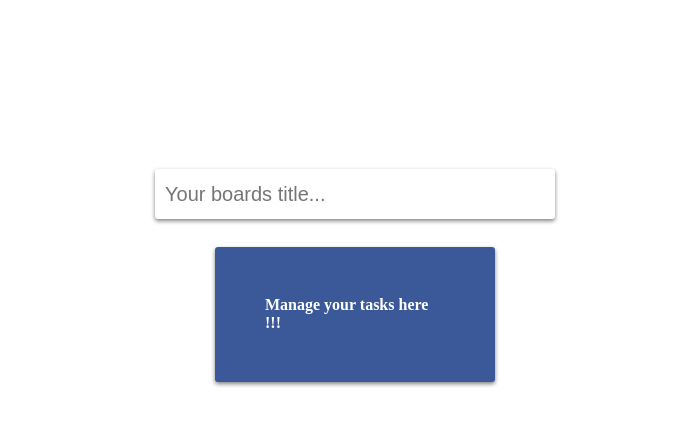
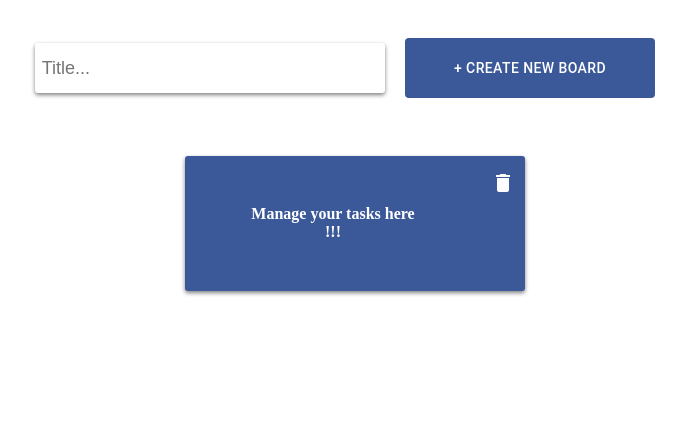
Before and after one commit to ryuk156/KanBan_board_2.0, a React (Create React App) app in the folder kanban_board/: page / in a window 1280 px wide. Shown: the top 426 px of the page, without its empty margins (285-971 px from the left). Built offline with nearby package versions, Linux system fonts and the light colour scheme.

Commit message:
added delete functionality and some bug fix,styling

```diff
--- a/kanban_board/src/action/boardAction.js
+++ b/kanban_board/src/action/boardAction.js
@@ -14,3 +14,10 @@ export const addBoard = (title) => {
     payload: { title, id },
   };
 };
+
+export const deleteBoard = (bid) => {
+  return {
+    type: CONSTANTS.DELETE_BOARD,
+    payload: { bid },
+  };
+};
--- a/kanban_board/src/action/index.js
+++ b/kanban_board/src/action/index.js
@@ -11,4 +11,5 @@ export const CONSTANTS = {
   DELETE_LIST: "DELETE_LIST",
   ADD_BOARD: "ADD_BOARD",
   SET_ACTIVE_BOARD: "SET_ACTIVE_BOARD",
+  DELETE_BOARD: "DELETE_BOARD",
 };
--- a/kanban_board/src/components/BoardThumbnail.js
+++ b/kanban_board/src/components/BoardThumbnail.js
@@ -1,5 +1,9 @@
 import React from "react";
 import styled from "styled-components";
+import DeleteIcon from "@material-ui/icons/Delete";
+import { Link } from "react-router-dom";
+import { connect } from "react-redux";
+import { deleteBoard } from "../action";
 
 const Thumbnail = styled.div`
   height: 100%;
@@ -11,11 +15,18 @@ const Thumbnail = styled.div`
   justify-content: center;
   align-items: center;
   cursor: pointer;
-  border-radius: 3px;
-  box-shadow: 0 2px 4px grey;
+
   word-wrap: break-word;
 `;
 
+const Container = styled.div`
+  margin: 10px;
+  background: #3b5998;
+  display: flex;
+  box-shadow: 0 2px 4px grey;
+
+  border-radius: 3px;
+`;
 const Title = styled.h4`
   color: white;
   text-decoration: none;
@@ -24,13 +35,25 @@ const Title = styled.h4`
   overflow: hidden !important;
 `;
 
-const BoardThumbnail = ({ title }) => {
+const BoardThumbnail = ({ title, bid, dispatch }) => {
+  const handledeleteboard = (e) => {
+    dispatch(deleteBoard(bid));
+  };
   console.log(title);
   return (
-    <Thumbnail>
-      <Title>{title}</Title>
-    </Thumbnail>
+    <Container>
+      <Thumbnail>
+        <Title>{title}</Title>
+      </Thumbnail>
+
+      <Link to={`/`} style={{ textDecoration: "none", padding: "10px" }}>
+        <DeleteIcon
+          style={{ color: "white", marginTop: "5px" }}
+          onMouseDown={handledeleteboard}
+        />
+      </Link>
+    </Container>
   );
 };
 
-export default BoardThumbnail;
+export default connect()(BoardThumbnail);
--- a/kanban_board/src/components/HomeBoard.js
+++ b/kanban_board/src/components/HomeBoard.js
@@ -4,6 +4,7 @@ import { Link } from "react-router-dom";
 import { connect } from "react-redux";
 import { addBoard } from "../action";
 import BoardThumbnail from "./BoardThumbnail";
+import Button from "@material-ui/core/Button";
 
 const Thumbnails = styled.div`
   flex: 1;
@@ -26,16 +27,16 @@ const HomeContainer = styled.div`
 
 const CreateTitle = styled.h3`
   font-size: 48px;
-  color: white;
+  color: black;
   font-weight: bold;
   font-family: Arial, Helvetica, sans-serif;
 `;
 
 const CreateInput = styled.input`
-  width: 400px;
+  width: 350px;
   height: 50px;
-  font-size: 20px;
-  padding: 10px;
+
+  font-size: 18px;
   box-sizing: border-box;
   border-radius: 3px;
   border: none;
@@ -64,28 +65,51 @@ const Home = ({ boards, boardOrder, dispatch }) => {
       const board = boards[boardID];
 
       return (
+        <div style={{ textAlign: "center" }}>
           <Link
             key={boardID}
             to={`/${board.id}`}
             style={{ textDecoration: "none", padding: "10px" }}
           >
-          <BoardThumbnail {...board} />
+            <BoardThumbnail {...board} bid={boardID} />
           </Link>
+        </div>
       );
     });
   };
 
   const renderCreateBoard = () => {
     return (
-      <form onSubmit={handleSubmit} style={{ textAlign: "center" }}>
-        <CreateTitle>Create a new Board</CreateTitle>
+      <div
+        style={{
+          display: "flex",
+          alignItems: "center",
+        }}
+      >
+        <form
+          onSubmit={handleSubmit}
+          style={{ display: "flex", alignItems: "center" }}
+        >
           <CreateInput
             onChange={handleChange}
             value={newBoardTitle}
-          placeholder="Your boards title..."
+            placeholder=" Title..."
             type="text"
           />
         </form>
+        <Button
+          onClick={handleSubmit}
+          style={{
+            color: "white",
+            background: "#3b5998",
+            width: "250px",
+            height: "60px",
+            margin: "20px",
+          }}
+        >
+          + Create New Board
+        </Button>
+      </div>
     );
   };
 
--- a/kanban_board/src/reducers/boardOrderReducer.js
+++ b/kanban_board/src/reducers/boardOrderReducer.js
@@ -8,6 +8,13 @@ const boardOrderReducer = (state = initialState, action) => {
     case CONSTANTS.ADD_BOARD: {
       return [...state, `board-${action.payload.id}`];
     }
+
+    case CONSTANTS.DELETE_BOARD: {
+      const { bid } = action.payload;
+
+      return state.filter((id) => id !== bid);
+    }
+
     default:
       return state;
   }
--- a/kanban_board/src/reducers/boardReducer.js
+++ b/kanban_board/src/reducers/boardReducer.js
@@ -43,6 +43,7 @@ const boardsReducer = (state = initialState, action) => {
     case CONSTANTS.DELETE_LIST: {
       const { listid, boardID } = action.payload;
       const board = state[boardID];
+      console.log(board);
       const lists = board.lists;
       const newLists = lists.filter((id) => id !== listid);
       board.lists = newLists;
```
Lines whose indentation alone changed are shown as unchanged.
